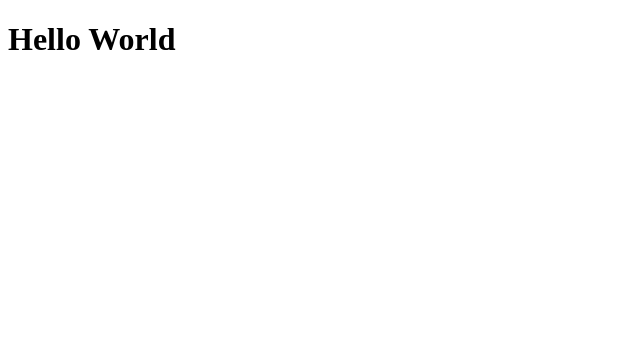
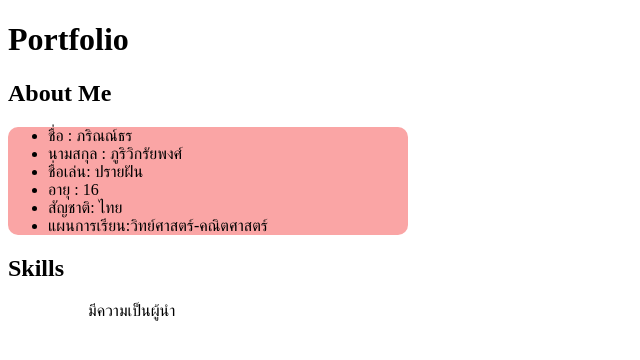
Before and after one commit to praifunn/project, a plain HTML site: page index.html in a window 1280 px wide. Shown: the whole page, without its empty margins (0-640 px from the left). Drawn offline with Linux system fonts and the light colour scheme; files that its build step writes are made by us from their sources.

Commit message:
update/1

```diff
--- /dev/null
+++ b/css/deco.css
@@ -0,0 +1,6 @@
+.box{
+background-color: rgb(250, 165, 165);
+width: 400px;
+height: auto;
+border-radius: 10px;
+}
--- a/index.html
+++ b/index.html
@@ -3,9 +3,25 @@
 <head>
     <meta charset="UTF-8">
     <meta name="viewport" content="width=device-width, initial-scale=1.0">
-    <title>Document</title>
+    <title>Portfolio</title>
+    <link rel="stylesheet" href="deco.css">
 </head>
 <body>
-    <h1>Hello World</h1>
+    <h1>Portfolio</h1>
+    <h2>About Me</h2>
+    <div class="box">
+    <ul>
+        <li>ชื่อ : ภริณณ์ธร</li>
+        <li>นามสกุล : ภูริวิกรัยพงศ์</li>
+        <li>ชื่อเล่น: ปรายฝัน</li>
+        <li>อายุ : 16</li>
+        <li>สัญชาติ: ไทย</li>
+        <li>แผนการเรียน:วิทย์ศาสตร์-คณิตศาสตร์ </li>
+    </ul>
+    </div>
+    <h2>Skills</h2>
+     <ul>
+       <ol>มีความเป็นผู้นำ</ol>
+    </ul>
 </body>
 </html>
```
